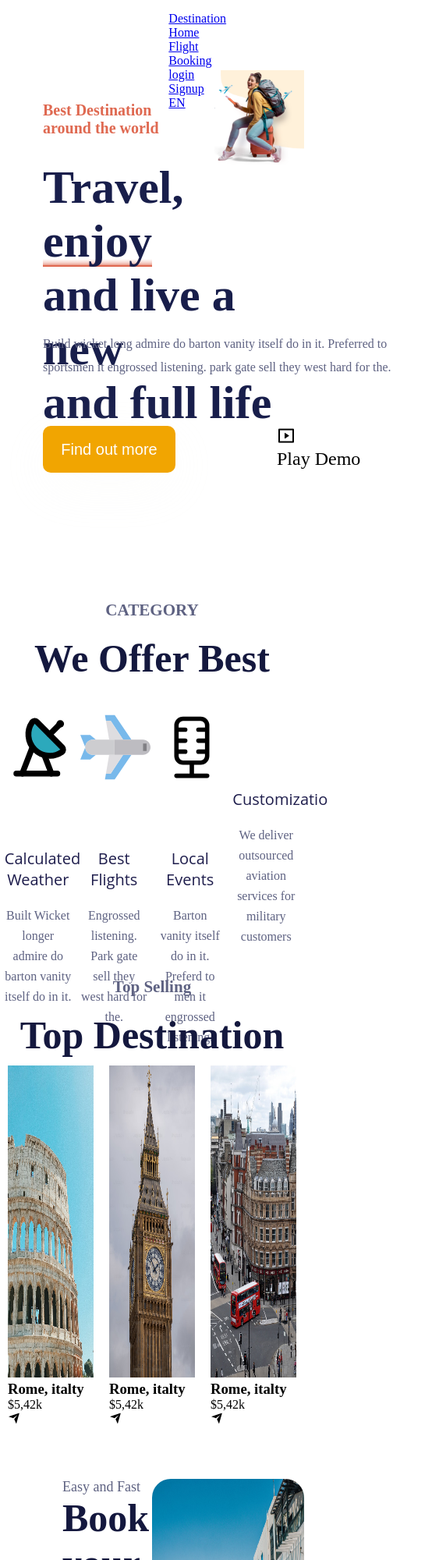
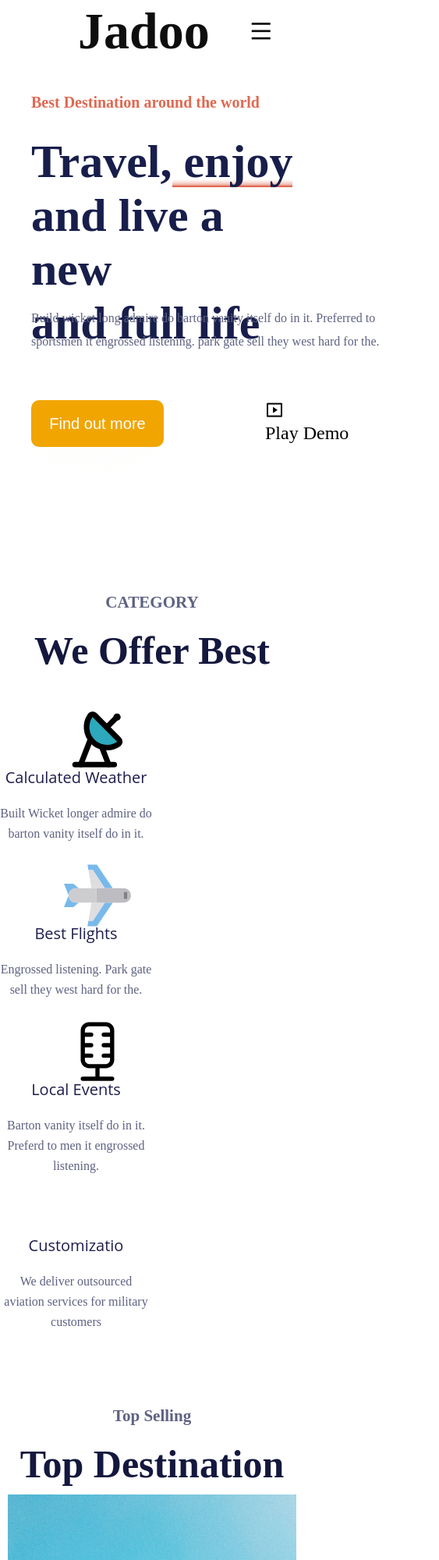
Before and after one commit to abhishek0wb/Jadoo, a plain HTML site: page index.html in a window 390 px wide. Shown: the top 2000 px of the page at 78% size, 563 px wide, since content can reach past the window. Drawn offline with nearby package versions, Linux system fonts and the light colour scheme.

Commit message:
responsive

```diff
--- a/index.html
+++ b/index.html
@@ -11,23 +11,47 @@
 <body>
     <div class="main">
 
-        <div class="navbar">
 
-            <div class="title-nav">
-                <h1>jadoo</h1>
-            </div>
-            <div class="items">
+        <header>
+            <div class="logo"><h1>Jadoo</h1></div>
+            <input type="checkbox" id="onclick">
+            <label for="onclick" class="menu">
+                <i class="ri-menu-line"></i>
+            </label>
+            <nav>
                 <ul>
                     <li><a href="#">Destination</a></li>
-                    <li><a href="#">Home</a></li>
+                    <li><a href="#">Hotel</a></li>
                     <li><a href="#">Flight</a></li>
                     <li><a href="#">Booking</a></li>
                     <li><a href="#">login</a></li>
                     <li><a href="#">Signup</a></li>
                     <li><a href="#">EN</a></li>
                 </ul>
+            </nav>
+        </header>
+
+
+
+
+        <!-- <div class="navbar">
+
+            <div class="title-nav">
+                <h1>Jadoo</h1>
             </div>
-        </div>
+
+            <div class="items">
+               <i class="ri-menu-line"></i>
+               <a href="#"></a>
+               <a href="#"></a>
+               <a href="#"></a>
+               <a href="#"></a>
+               <a href="#"></a>
+               <a href="#"></a>
+               <a href="#">EN</a>
+
+            </div>
+        </div> -->
 
         <div class="hero">
             <div class="hero-left">
@@ -109,8 +133,8 @@
         <div class="container">
         <div class="reactangle2">
             <img src="image/london.avif" alt="">
-                <h3>Rome, italty</h3>
-                <p>$5,42k</p>
+                <h3>london, UK</h3>
+                <p>$89,42k</p>
                 <i class="ri-send-plane-fill"></i>
             </div>
         </div>
@@ -118,8 +142,8 @@
             <div class="container">
         <div class="reactangle3">
             <img src="image/europe.avif" alt="">
-            <h3>Rome, italty</h3>
-            <p>$5,42k</p>
+            <h3>Europe</h3>
+            <p>$65,42k</p>
             <i class="ri-send-plane-fill"></i>
         </div>
        </div>
@@ -246,6 +270,7 @@
 
  <p class="mail">All rights reserved@jadoo.co</p>
 
+
     </div>
 </body>
 </html>
--- a/style.css
+++ b/style.css
@@ -8,62 +8,76 @@ html, body{
     height: 100%;
     background-color:  #ffffff;
 }
-.main{
+/* .main{
     display: flex;
     flex-direction: column;
+} */
+
+header{
+    height: 80px;
+
+    display: flex;
+    align-items: center;
+    justify-content: space-between;
+    padding: 0px 50px 0px 100px;
 }
 
-.navbar{
+.logo{
+    font-size: 33px;
+    color: #0f0e0e;
+    font-weight: 600;
+}
+
+nav ul{
     display: flex;
-    width: 100%;
-    height: 90px;
-    color: #ffffff00;
+    list-style: none;
+}
 
-    /* box-shadow: 0 2px 4px 0 rgba(0, 0, 0, 0.2), 0 3px 10px 0 rgba(0, 0, 0, 0.19); */
-    /* background-color: rgb(132, 110, 110); */
-}
-.navbar .items{
-    width: 60%;
-    padding: 15px;
-    display: flex;
-    justify-content: space-between;
+nav ul li{
+    margin: 0 20px;
 
 }
-.items ul{
-    float: right;
-    margin-right: 20px;
+
+nav ul li a{
+    color: rgb(2, 1, 1);
+    text-decoration: none;
+    font-size: 18px;
+    /* font-weight: 500; */
+    letter-spacing: 1px;
+    /* padding: 8px 10px; */
+    border-radius: 5px;
 }
-.a{
-    color: #212832;;
-    font-size: 12px;
+.menu i{
+   color: #0b0a0a;
+   /* text-align: left; */
+   margin-left: 50px;
+   font-size: 32px;
+   cursor: pointer;
+   display: none;
 }
-.navbar .title-nav{
-    width: 40%;
-    margin-left: 80px;
-    margin-top: 10px;
+#onclick{
+    display: none;
+}
 
-}
-.main{
-    display: flex;
-    /* flex-direction: column; */
-}
+
 
 .hero{
     display: flex;
+    flex-direction: row;
     width: 100%;
 }
 .hero-right{
-    /* background-color: blueviolet; */
-    /* border: 2px solid #6b1717; */
+
     border-radius: 4px;
     height: 500px;
     width: 50%;
 }
 .img{
+    /* position: relative; */
     width: 100%;
 }
 .hero-left{
-    padding-left: 15px;
+    /* padding-left: 15px; */
     margin: 40px;
     width: 50%;
     height: 500px;
@@ -174,8 +188,11 @@ color: #14183e;
 }
 
 .box img{
+    position: absolute;
+    padding: 2px;
    width: auto;
    height: 90px;
+   margin-left: 80px;
    align-items: center;
    justify-content: center;
 }
@@ -208,13 +225,15 @@ color: #5e6282;
 
 .Destinations{
     display: flex;
-    justify-content: space-around;
+    flex-flow: row wrap;
+    justify-content: center;
     width: 100%;
     height: 100%;
     margin-bottom: 40px;
 }
 
 .container{
+    flex: 1;
        margin: 10px;
        width: 30%;
        height: 400px;
@@ -571,7 +590,7 @@ color: #ffffff;
 }
 .mail{
     width: 100%;
-    margin-bottom: 50px;
+    margin-bottom: 100px;
     text-align: center;
 }
 .mail p{
@@ -586,3 +605,93 @@ text-align: left;
 color: #5e6282;
 
 }
+
+
+
+@media (max-width: 900px){
+    .menu i{
+       display: block;
+   }
+   nav ul{
+       position: fixed;
+       top: 80px;
+       left: -100%;
+       background: #111;
+       height: 100vh;
+       width: 100%;
+       display: block;
+       text-align: center;
+       transition: all 0.3s ease;
+   }
+
+   #onclick:checked ~ ul{
+       left: 0%;
+   }
+   nav ul li{
+       margin: 40px 0;
+ }
+
+ .hero{
+    flex-direction: row;
+   }
+
+   .hero .hero-left{
+    width: 100%;
+   }
+
+   .hero .hero-right{
+    width: 100;
+   }
+  .hero-right .img{
+    display: none;
+  }
+   .services{
+    display: flex;
+    flex-direction: column;
+    width: 100%;
+    height: 800px;
+   }
+ .box{
+    width: 50%;
+    height: 200px;
+ }
+
+ .Destinations .container{
+     flex-basis: 40%;
+}
+.Destinations .container:last-child{
+       flex-basis: 100%;
+       margin: 0;
+}
+.Destinations .container:nth-last-child(2){
+    margin-right: 0;
+}
+.middle-1-b {
+    display: none;
+}
+.logos{
+    display: none;
+}
+
+.footer {
+    display: flex;
+    flex-wrap: wrap;
+}
+.footer .details{
+    display: flex;
+    flex-wrap: wrap;
+}
+}
+
+@media (max-width:650px){
+
+    .Destinations .container{
+        flex-basis: 100%;
+        margin-bottom: 30px;
+
+    }
+    .middle .middle-1 .middle-2{
+       flex-basis: 50%;
+
+    }
+}
```
